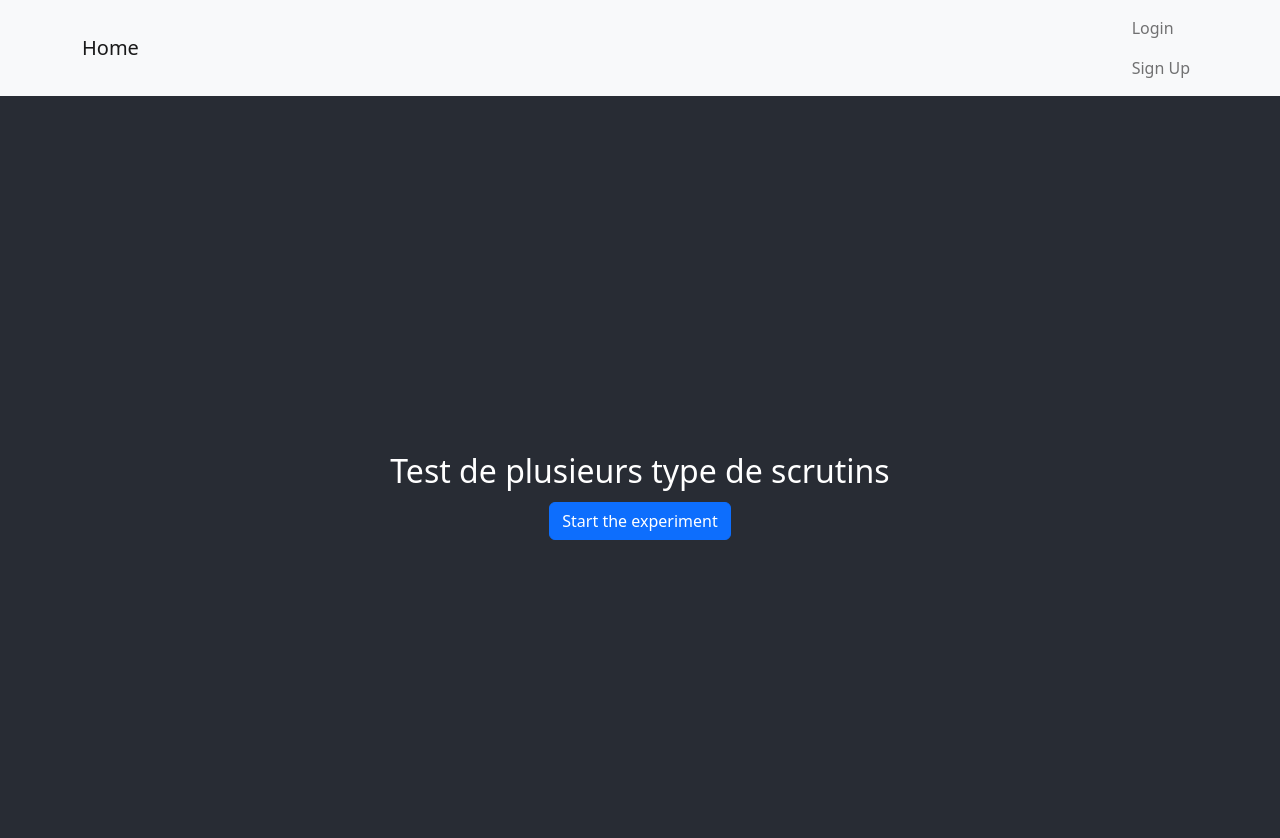
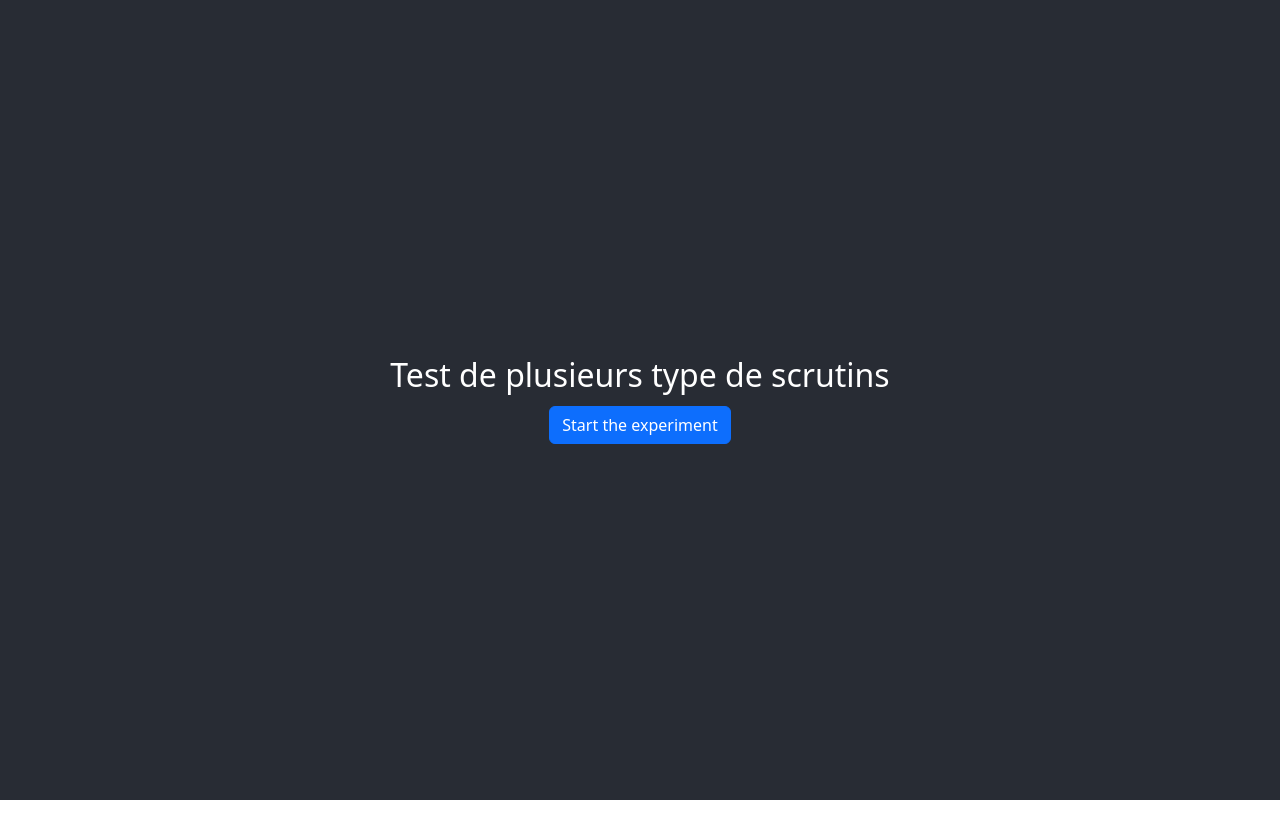
Before and after one commit to Burbanit0/POC_vote_app, a React (Create React App) app in the folder pocapp/: page / in a window 1280 px wide. Shown: the top 838 px of the page. After the commit the page ends 800 px from the top, so only its background shows below. Built offline with nearby package versions, Linux system fonts and the light colour scheme.

Commit message:
fix: no navbar on Home and Login pages

```diff
--- a/pocapp/src/App.tsx
+++ b/pocapp/src/App.tsx
@@ -1,5 +1,5 @@
 import React, { useCallback, useEffect, useState } from 'react';
-import { BrowserRouter, Routes, Route } from "react-router-dom";
+import { BrowserRouter, Routes, Route, Outlet } from "react-router-dom";
 
 // Components:
 import NavBar from './components/NavBar';
@@ -52,10 +52,11 @@ function App(props:Props) {
 
   return (
         <BrowserRouter>
-          <NavBar user={currentUser} logOut={logOut}/>
+
           <Routes>
             <Route path="/" element={<Home/>} />
             <Route path="/login" element={<Login />} />
+            <Route element={<><NavBar user={currentUser} logOut={logOut}/><Outlet/></>}>
               <Route path="/profile" element={<Profile />} />
               <Route path="/register" element={<Register />} />
               <Route path='/scrutinMaj' element={<Page1 user={currentUser} />} />
@@ -63,6 +64,7 @@ function App(props:Props) {
               <Route path='/scrutinW' element={<Page3 user={currentUser} />} />
               <Route path='/scrutinNote' element={<Page4 user={currentUser} />} />
               <Route path='/scrutinChoice' element={<Page5 />} />
+            </Route>
           </Routes>
         </BrowserRouter>
   );
```
Lines whose indentation alone changed are shown as unchanged.
